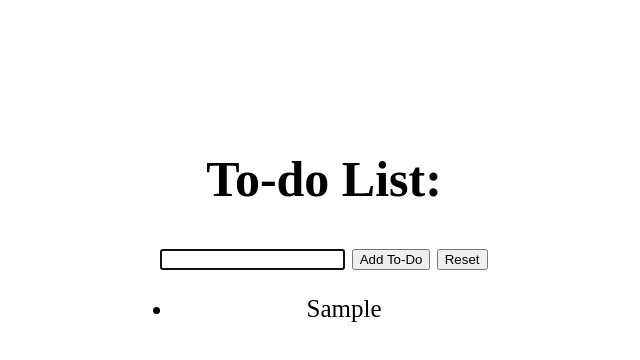
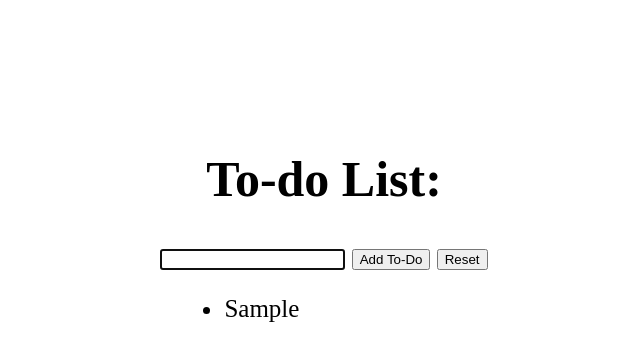
Before and after one commit to silvafabian/dom-todo-lab, a plain HTML site: page index.html in a window 1280 px wide. Both pictures are taken after typing "Sample" into the empty fields and a click on the button "Add To-Do". Shown: the whole page, without its empty margins (316-956 px from the left). Drawn offline with Linux system fonts and the light colour scheme.

Commit message:
solve css issue

```diff
--- a/css/style.css
+++ b/css/style.css
@@ -7,4 +7,10 @@ body {
 #list{
   width: 30%;
   margin: auto;
+  position: relative;
+  left: 50px;
 }
+
+li {
+  text-align: left;
+}
```
